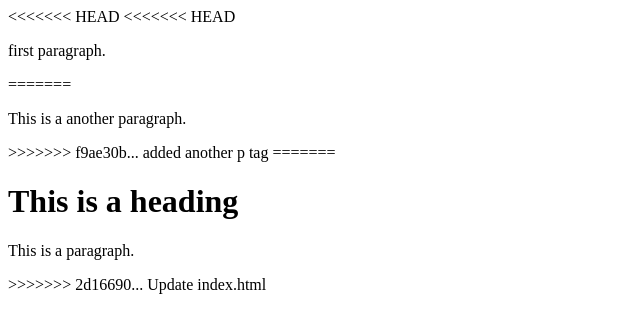
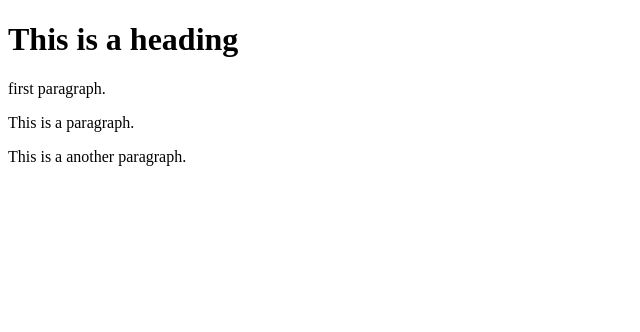
Before and after one commit to FlorenciaEspinosa/learning2-git, a plain HTML site: page index.html in a window 1280 px wide. Shown: the whole page, without its empty margins (0-640 px from the left). Drawn offline with Linux system fonts and the light colour scheme.

Commit message:
Update index.html

```diff
--- a/index.html
+++ b/index.html
@@ -4,15 +4,9 @@
 <title>HTML Tutorial</title>
 </head>
 <body>
-<<<<<<< HEAD
-<<<<<<< HEAD
+<h1>This is a heading</h1>
 <p>first paragraph.</p>
-=======
-	<p>This is a another paragraph.</p>
->>>>>>> f9ae30b... added another p tag
-=======
-  <h1>This is a heading</h1>
 <p>This is a paragraph.</p>
->>>>>>> 2d16690... Update index.html
+<p>This is a another paragraph.</p>
 </body>
 </html>
```
